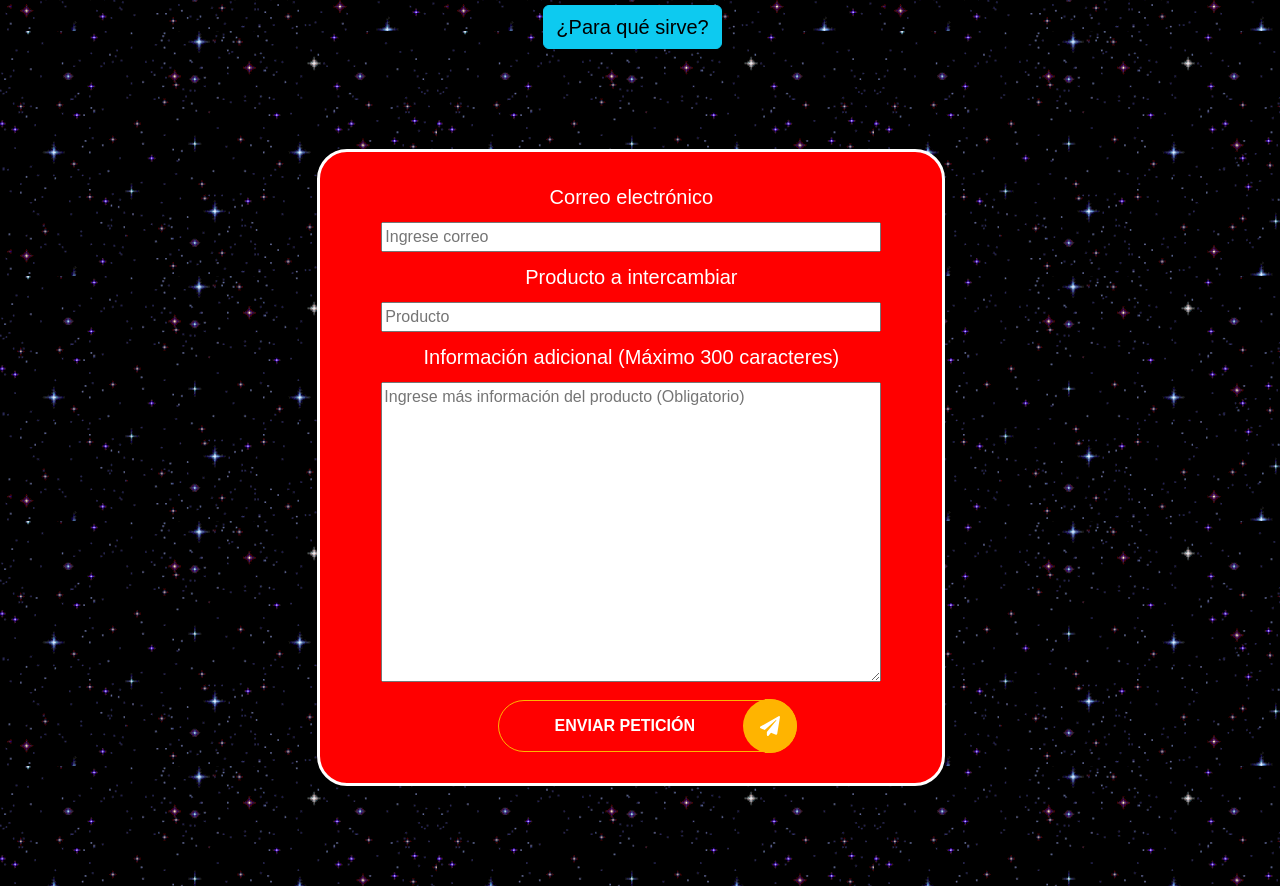
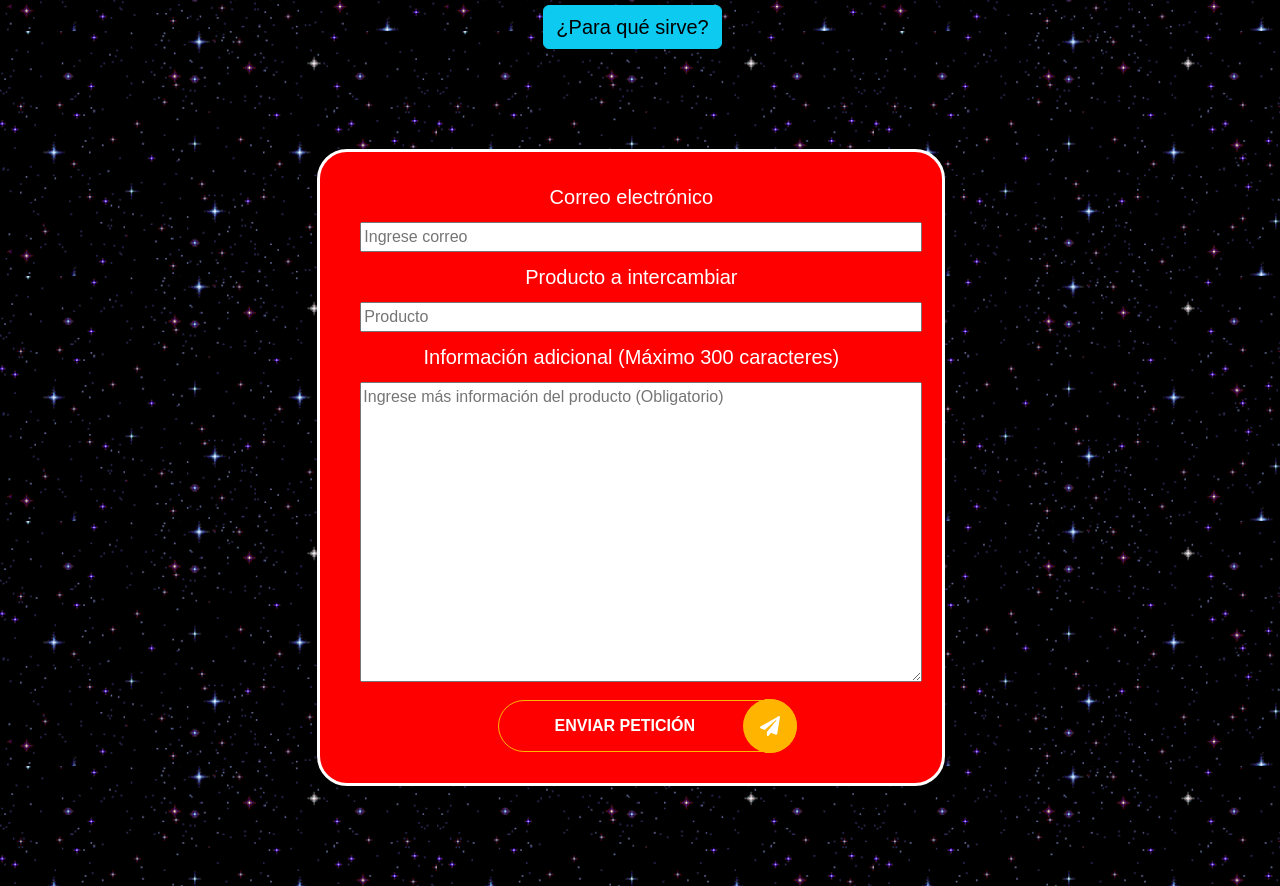
Before and after one commit to N00pii/Gamwes-, a plain HTML site: page intercambio.html in a window 1280 px wide. Shown: the part 214-1100 px from the top of the page. Drawn offline with nearby package versions, Linux system fonts and the light colour scheme.

Commit message:
trade width fixed

```diff
--- a/intercambio.html
+++ b/intercambio.html
@@ -42,13 +42,13 @@
     }
 
     input{
-      width: 500px;
+      width: 100%;
       margin: 10px;
     }
 
     textarea{
       height: 300px;
-      width: 500px;
+      width: 100%;
       margin: 10px;
     }
 
```
